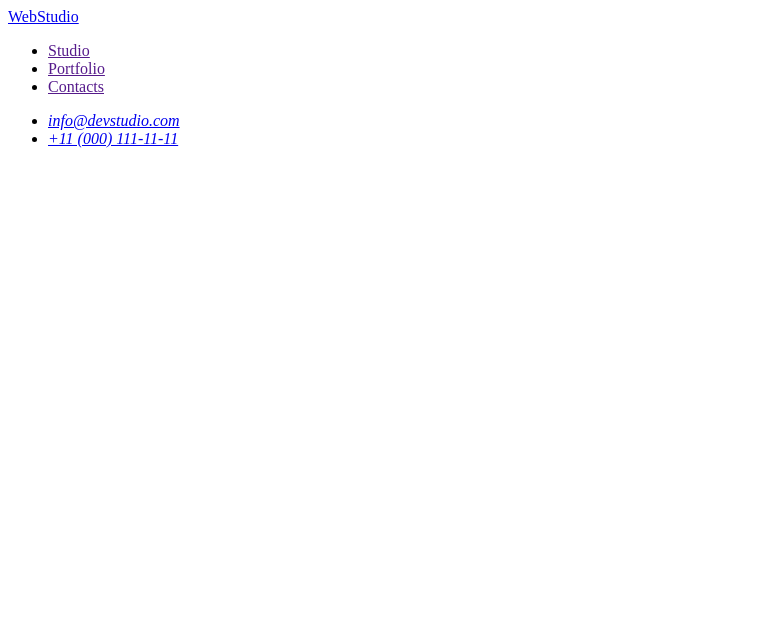
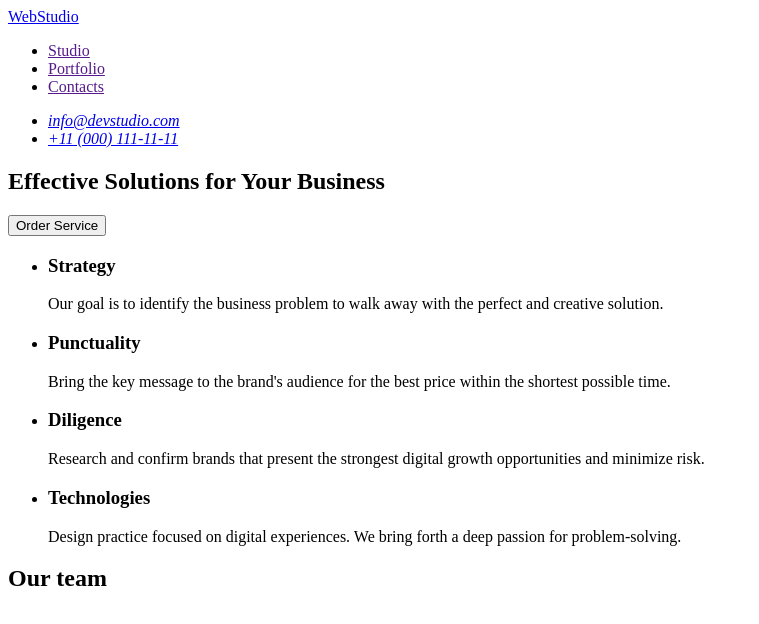
Before and after one commit to sashamalinka/goit-markup-hw-01, a plain HTML site: page index.html in a window 1280 px wide. Shown: the whole page, without its empty margins (0-759 px from the left). Drawn offline with Linux system fonts and the light colour scheme.

Commit message:
first hm 1

```diff
--- a/index.html
+++ b/index.html
@@ -24,4 +24,45 @@
         </address>
     </header>
 </body>
+<body>
+    <main>
+        <section id="heroimage">
+            <div>
+            <h1>Effective Solutions for Your Business</h1>
+            <button type="button">Order Service</button>
+            </div>
+        </section>
+        <section id="opportunities">
+            <h2 hidden>Opportunities</h2>
+                <ul>
+                   <li>
+                      <h3>Strategy</h3>
+                    <p>Our goal is to identify the business problem to walk away with the perfect and creative solution.</p>
+                </li>
+                   <li>
+                      <h3>Punctuality</h3>
+                    <p>Bring the key message to the brand's audience for the best price within the shortest possible time.</p>
+                </li>
+                <li>
+                      <h3>Diligence</h3>
+                    <p>Research and confirm brands that present the strongest digital growth opportunities and minimize risk.</p>
+                </li>
+                <li>
+                      <h3>Technologies</h3>
+                    <p>Design practice focused on digital experiences. We bring forth a deep passion for problem-solving.</p>
+                </li>
+            </ul>
+
+        </section>
+        <section id="team">
+            <h2 class="team">Our team</h2>
+
+        </section>
+
+
+
+        </main>
+</body>
+
+
 </html>
```
Also changed, not shown: images/img 1.jpg (added), images/img 2.jpg (added), images/img 3.jpg (added), images/img 4.jpg (added).
